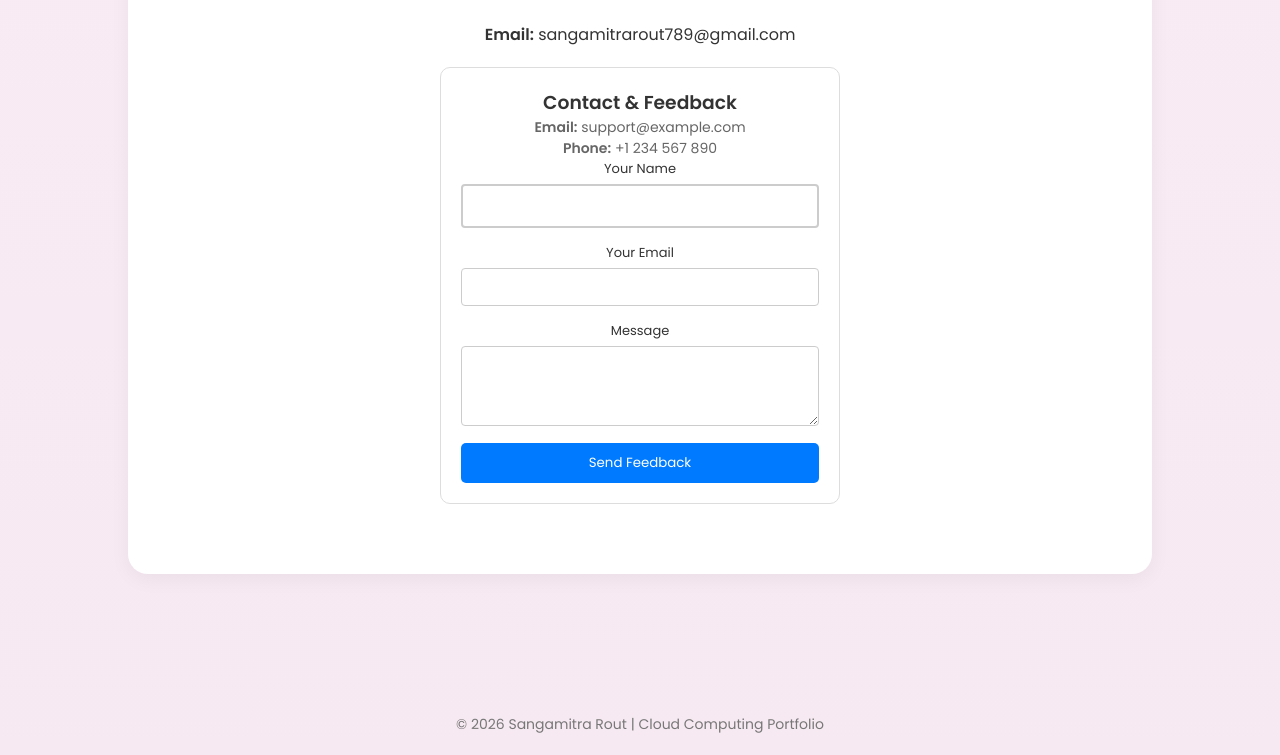
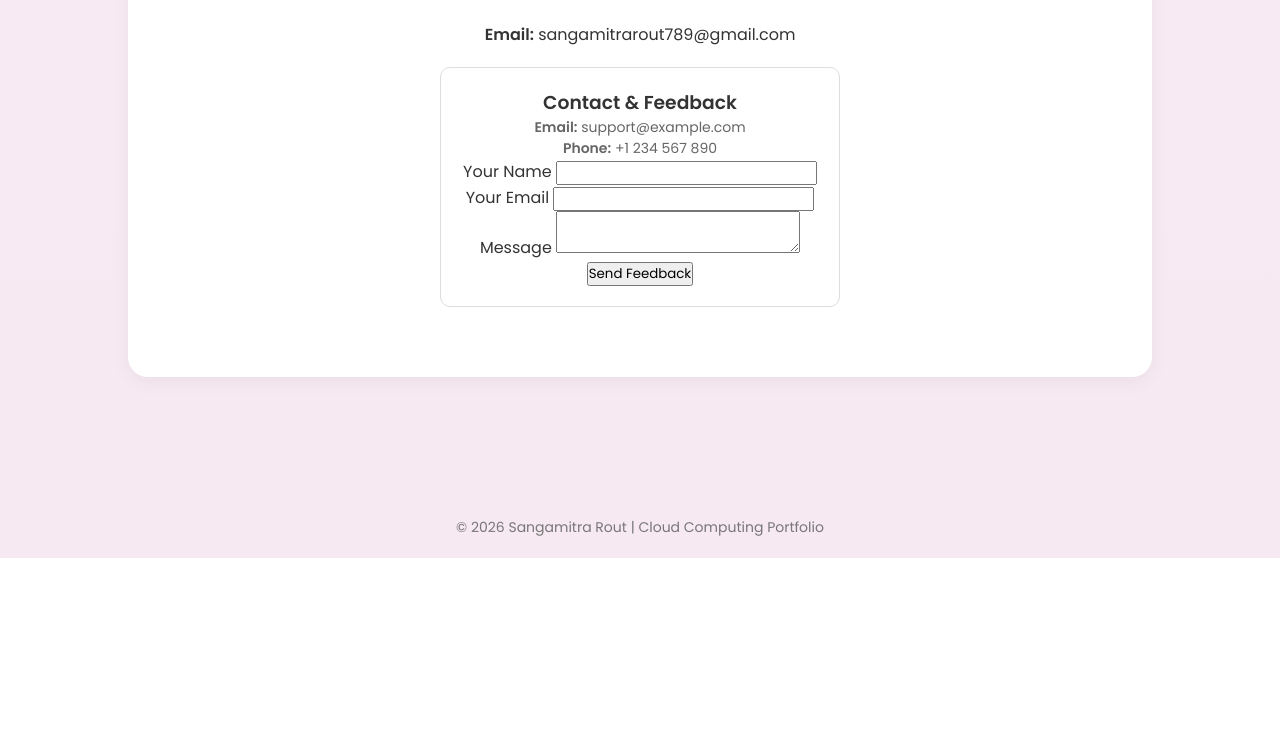
Before and after one commit to sangamitrarout/sangamitra, a plain HTML site: page index.html in a window 1280 px wide. Shown: the part 2683-3438 px from the top of the page. After the commit the page ends 3241 px from the top, so only its background shows below. Drawn offline with Linux system fonts and the light colour scheme.

Commit message:
Update index.html

```diff
--- a/index.html
+++ b/index.html
@@ -301,22 +301,19 @@
         <b>Phone:</b> +1 234 567 890
     </p>
 
- <form action="http://localhost:9900/contact" method="POST">
-        <label style="display:block; margin-bottom: 5px; font-size: 13px;">Your Name</label>
-        <input type="name" name="name" required style="width: 100%; padding: 10px; margin-bottom: 15px; border: 2px solid #ccc; border-radius: 4px; box-sizing: border-box;">
+<form action="http://localhost:9900/contact" method="POST">
+    <label>Your Name</label>
+    <input type="text" name="name" required>
 
-        <label style="display:block; margin-bottom: 5px; font-size: 13px;">Your Email</label>
-        <input type="email" name="email" required style="width: 100%; padding: 8px; margin-bottom: 15px; border: 1px solid #ccc; border-radius: 4px; box-sizing: border-box;">
+    <label>Your Email</label>
+    <input type="email" name="email" required>
 
-        <label style="display:block; margin-bottom: 5px; font-size: 13px;">Message</label>
-        <textarea name="message" required style="width: 100%; height: 80px; padding: 8px; border: 1px solid #ccc; border-radius: 4px; box-sizing: border-box;"></textarea>
+    <label>Message</label>
+    <textarea name="message" required></textarea>
 
-        <button type="submit" style="width: 100%; background: #007bff; color: white; border: none; padding: 10px; border-radius: 5px; cursor: pointer; margin-top: 10px;">
-            Send Feedback
+    <button type="submit">Send Feedback</button>
+</form>
 
-
-  </button>
-    </form>
 </div>
     </div>
 </section>
```
